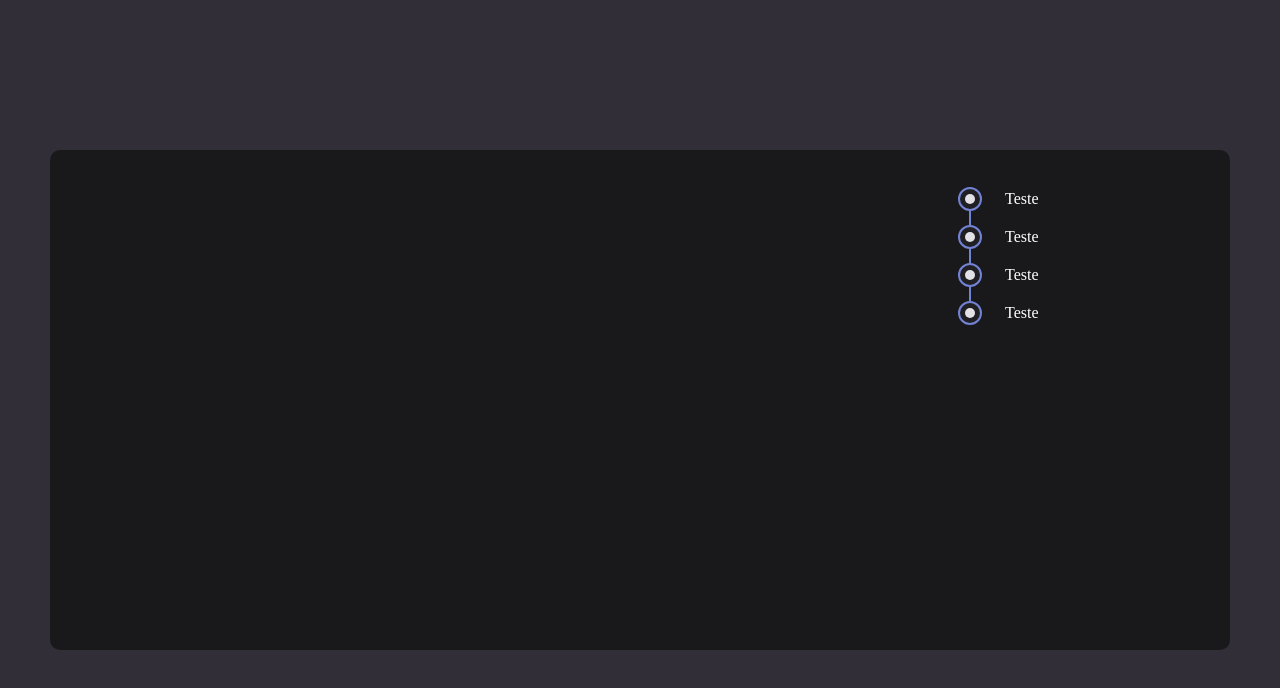
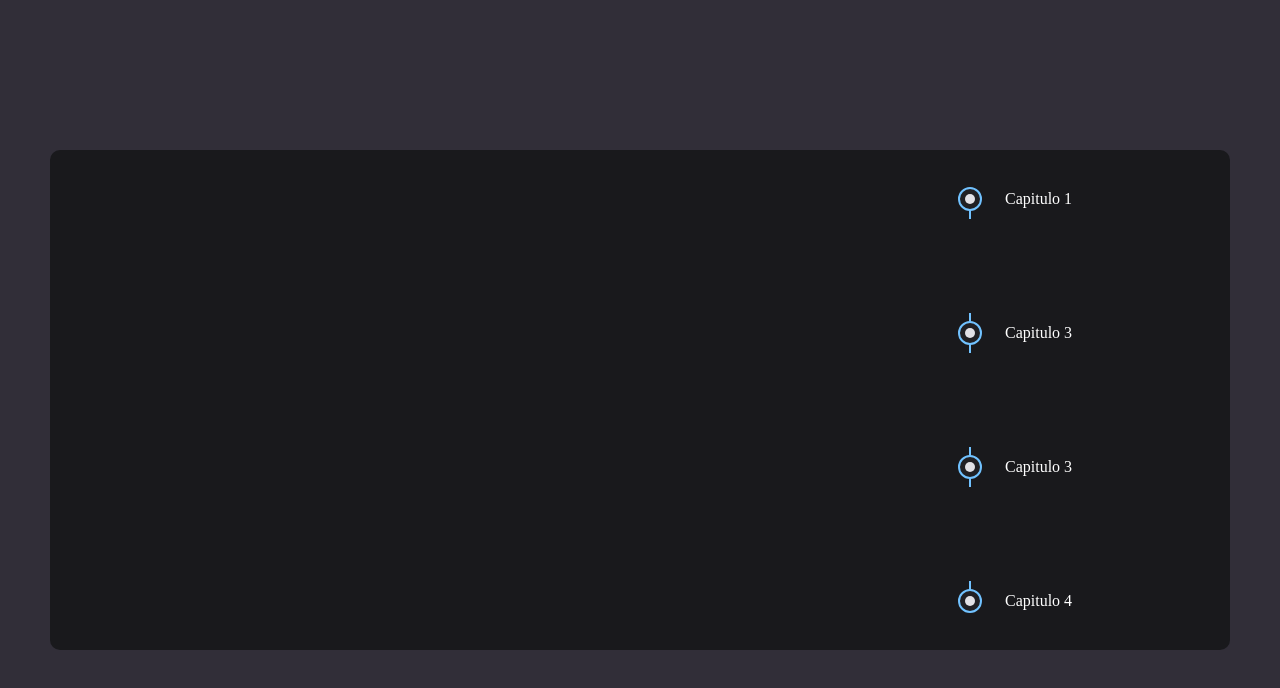
Before and after one commit to gsporto/gaia, a React (Create React App) app: page /dashboard in a window 1280 px wide. Shown: the top 688 px of the page. Built offline with nearby package versions, Linux system fonts and the light colour scheme.

Commit message:
dashboard css change

```diff
--- a/src/pages/Dashboard/index.tsx
+++ b/src/pages/Dashboard/index.tsx
@@ -42,19 +42,19 @@ const Dashboard: React.FC = () => {
           <ul>
             <li>
               <button type="button">&nbsp;</button>
-              <p>Teste</p>
+              <p>Capitulo 1</p>
             </li>
             <li>
               <button type="button">&nbsp;</button>
-              <p>Teste</p>
+              <p>Capitulo 3</p>
             </li>
             <li>
               <button type="button">&nbsp;</button>
-              <p>Teste</p>
+              <p>Capitulo 3</p>
             </li>
             <li>
               <button type="button">&nbsp;</button>
-              <p>Teste</p>
+              <p>Capitulo 4</p>
             </li>
           </ul>
         </NodeContainer>
--- a/src/pages/Dashboard/styles.ts
+++ b/src/pages/Dashboard/styles.ts
@@ -43,6 +43,9 @@ export const NodeContainer = styled.aside`
   ul {
     position: relative;
     margin: 30px;
+    display: flex;
+    flex-direction: column;
+    justify-content: space-between;
 
     li {
       display: flex;
@@ -58,7 +61,7 @@ export const NodeContainer = styled.aside`
           content: '';
           height: 100%;
           position: absolute;
-          border: 1px solid #7383d4;
+          border: 1px solid #71c2ff;
           bottom: 50%;
           left: 4px;
         }
@@ -69,7 +72,7 @@ export const NodeContainer = styled.aside`
           content: '';
           height: 100%;
           position: absolute;
-          border: 1px solid #7383d4;
+          border: 1px solid #71c2ff;
           top: 50%;
           left: 4px;
         }
@@ -96,7 +99,7 @@ export const NodeContainer = styled.aside`
           background: rgb(32, 32, 36);
           border-width: 2px;
           border-style: solid;
-          border-color: #7383d4;
+          border-color: #71c2ff;
           border-radius: 50%;
         }
 
```
